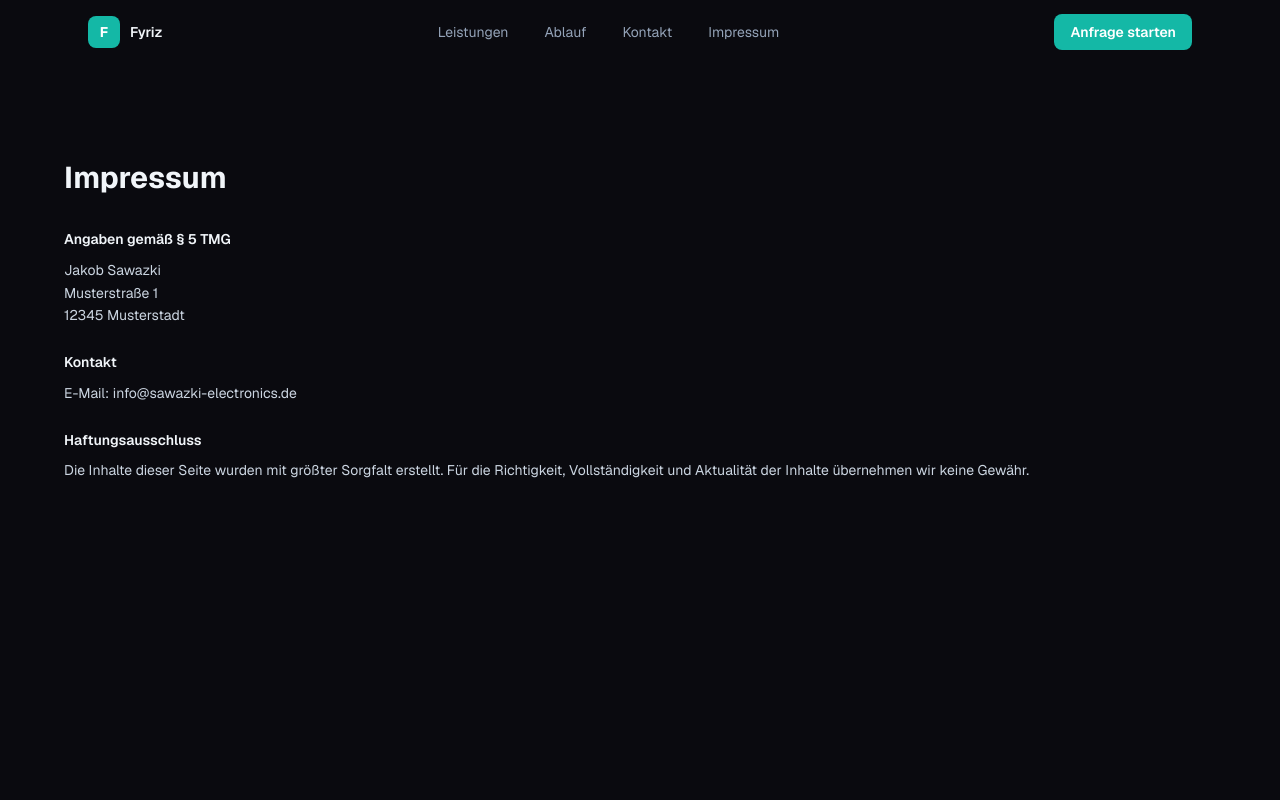
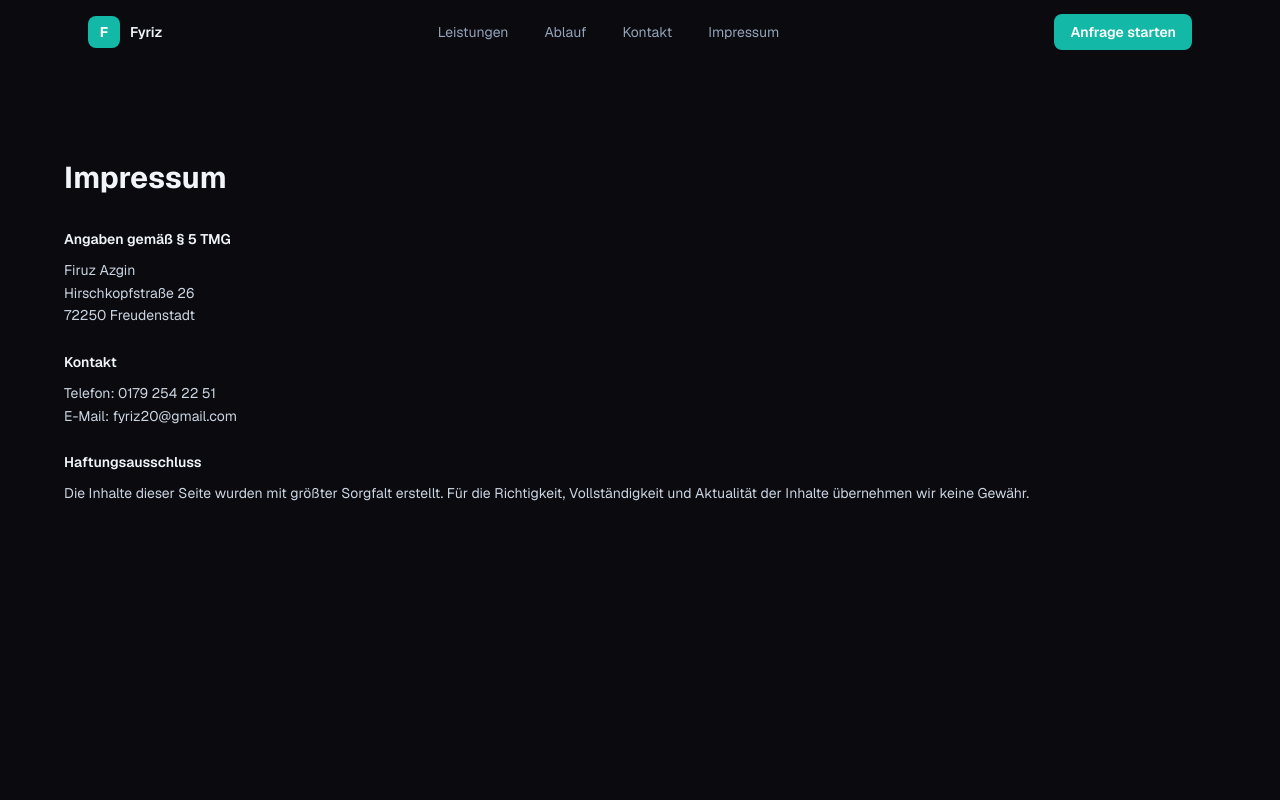
Before and after one commit to fyriz20-design/Fyriz-Website, a Next.js app: page /impressum in a window 1280 px wide. Shown: the top 800 px of the page. Built offline with nearby package versions, Linux system fonts and the light colour scheme.

Commit message:
fix: update contact info to Firuz Azgin

```diff
--- a/app/(public)/impressum/page.tsx
+++ b/app/(public)/impressum/page.tsx
@@ -14,17 +14,17 @@ export default function ImpressumPage() {
           <div>
             <h2 className="text-slate-100 font-semibold mb-2">Angaben gemäß § 5 TMG</h2>
             <p>
-              Jakob Sawazki<br />
-              {/* TODO: Adresse eintragen */}
-              Musterstraße 1<br />
-              12345 Musterstadt
+              Firuz Azgin<br />
+              Hirschkopfstraße 26<br />
+              72250 Freudenstadt
             </p>
           </div>
 
           <div>
             <h2 className="text-slate-100 font-semibold mb-2">Kontakt</h2>
             <p>
-              E-Mail: {/* TODO: E-Mail eintragen */}info@sawazki-electronics.de
+              Telefon: 0179 254 22 51<br />
+              E-Mail: fyriz20@gmail.com
             </p>
           </div>
 
--- a/components/sections/Contact.tsx
+++ b/components/sections/Contact.tsx
@@ -27,9 +27,9 @@ const ANFRAGE_TYPEN: { value: AnfrageTyp; label: string; icon: React.ElementType
 
 // ── Kontakt-Infos ────────────────────────────────────────────────────────────
 const CONTACT_INFOS = [
-  { icon: MapPin, label: 'Adresse',  value: 'Mörikestraße 15, 72250 Freudenstadt' },
-  { icon: Phone,  label: 'Telefon',  value: '+49 1520 2967632',                    href: 'tel:+4915202967632' },
-  { icon: Mail,   label: 'E-Mail',   value: 'sawazki.electronics@googlemail.com',  href: 'mailto:sawazki.electronics@googlemail.com' },
+  { icon: MapPin, label: 'Adresse',  value: 'Hirschkopfstraße 26, 72250 Freudenstadt' },
+  { icon: Phone,  label: 'Telefon',  value: '0179 254 22 51',                          href: 'tel:+491792542251' },
+  { icon: Mail,   label: 'E-Mail',   value: 'fyriz20@gmail.com',                       href: 'mailto:fyriz20@gmail.com' },
 ]
 
 const SERVICE_PILLS = [
```
